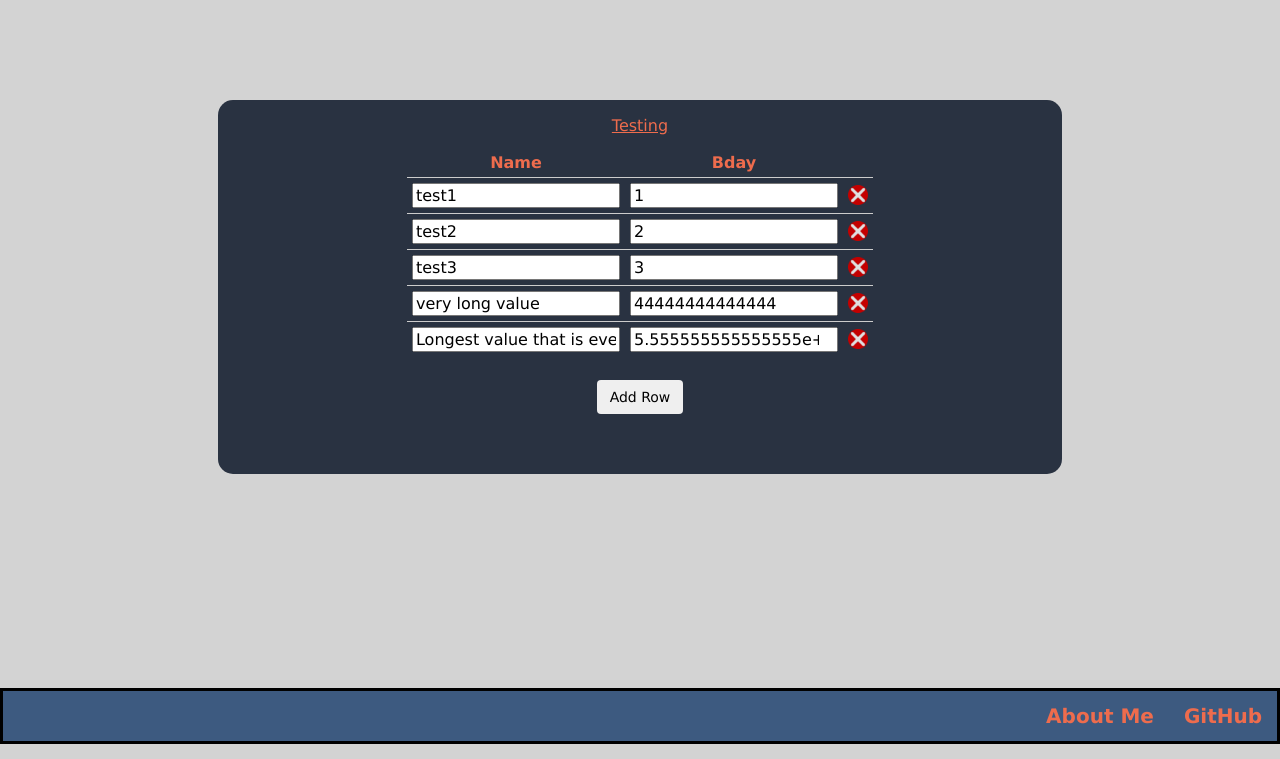
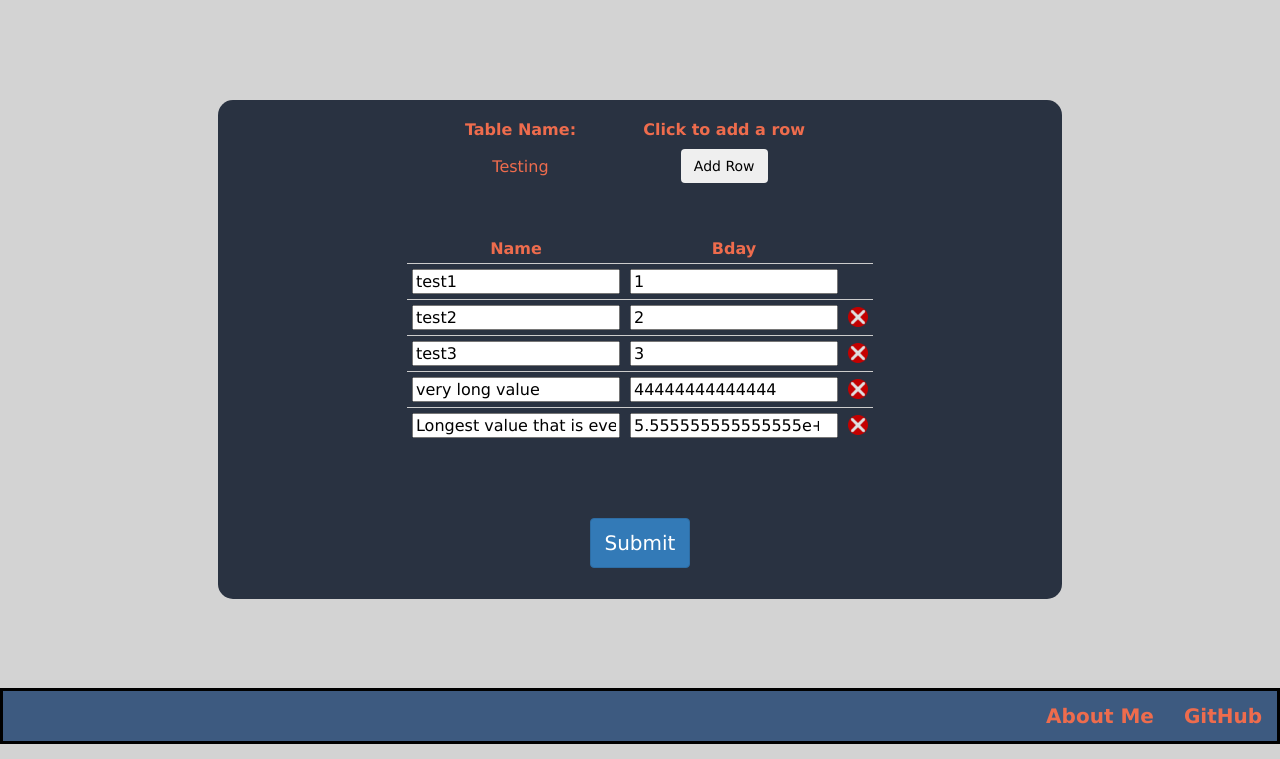
Before and after one commit to AlexJButton/OmniTracker, a Flask app: a page that uses website/templates/OmniEdit.html in a window 1280 px wide. Shown: the part 56-815 px from the top of the page. Run offline with Flask 3, Linux system fonts and the light colour scheme; a user stored in the database is signed in; data comes from the database, SQL or seed files in the repository; some libraries are stand-ins or nearby versions.

Commit message:
Largely finished OmniEdit frontend
- OmniEdit now allows you to add and remove rows in the table, sets the input type correctly and makes the POST call. (backend functionality has not been started yet)
- More stuff on TODO list

```diff
--- a/website/templates/OmniEdit.html
+++ b/website/templates/OmniEdit.html
@@ -48,10 +48,10 @@
 			}
 			.navbar li a:hover {
 				background-color: #293241;
-				color: #ee6c4d ;
+				color: #ee6c4d;
 			}
 			table {
-				width: auto%;
+				width: auto;
 				margin-left: auto;
 				margin-right: auto;
 				border-collapse: collapse;
@@ -82,6 +82,11 @@
 				width: 20px;
 				height: 20px;
 				vertical-align: middle;
+			}
+			.cell2 {
+				text-align: center;
+				padding: 5px;
+				color: #ee6c4d;
 			}
 		</style>
 	</head>
@@ -125,47 +130,63 @@
 		<!-- Content of the page -->
 		<div class="mainDiv">
 
-			<p><u>{{ tName }}</u></p>
+			<table style="width: 50%;">
+				<tr>
+					<th class="cell2">Table Name:</th>
+					<th class="cell2">Click to add a row</th>
+				</tr>
+				<tr>
+					<td class="cell2">{{ tName }}</td>
+					<td class="cell2"><button type="button" class="btn btn-secondary" onclick="appendRow()" style="color: black;">Add Row</button></td>
+				</tr>
+			</table>
+
+			<br><br>
+			<form class="form-inline" action="{{ url_for('views.edit', tracker=tName) }}" method="post">
 
 				<div class="scrollDiv">
 					<table id="editTable" class="editTable">
 						<tr>
 							{% for field in tableCols %}
-							<th class="cell" style="color: #ee6c4d;" id="header{{loop.index0}}">{{ field }}</th>
+								<th class="cell" style="color: #ee6c4d;" id="header{{loop.index0}}" name="{{field}}">{{ field }}</th>
 							{% endfor %}
-						<th class="delCell"></th>
+							<th class="delCell" id="header{{tableCols|length}}" name="deleteBtn"></th>
 						</tr>
 						{% set i = namespace(value=1) %}
 						{% for row in tableRows %}
 							<tr>
 								{% for item in row %}
 									{% if tableTypes[loop.index0] == 1 %}
-									<td class="cell"><input type="text" id="{{tableCols[loop.index0]}}_{{i.value}}" value="{{item}}"></td>
+										<td class="cell"><input type="text" id="{{tableCols[loop.index0]}}{{i.value}}" value="{{item}}"></td>
 									{% elif tableTypes[loop.index0] == 0 %}
-									<td class="cell"><input type="number" id="{{tableCols[loop.index0]}}_{{i.value}}" value="{{item}}"></td>
+										<td class="cell"><input type="number" id="{{tableCols[loop.index0]}}{{i.value}}" value="{{item}}"></td>
 									{% else %}
-									<td class="cell"><input type="text" id="{{tableCols[loop.index0]}}_{{i.value}}" value="ERROR UKNOWN TYPE"></td>
+										<td class="cell"><input type="text" id="{{tableCols[loop.index0]}}{{i.value}}" value="ERROR UKNOWN TYPE"></td>
 									{% endif %}
 								{% endfor %}
-							<td class="delCell"><img title="Delete Field" src="/static/images/delete.png" id="deleteBtn{{i.value}}" onclick="deleteRow()"></img></td>
+								{% if loop.index0 > 0 %}
+									<td class="delCell"><img title="Delete Field" src="/static/images/delete.png" id="deleteBtn{{i.value}}" onclick="deleteDataRow(event)"></img></td>
+								{% else %}
+									<td class="delCell"></td>
+								{% endif %}
 							</tr>
 							{% set i.value = i.value + 1 %}
 						{% endfor %}
 					</table>
 
-				<br>
-
-				<div>
-					<button type="button" class="btn btn-secondary" onclick="appendRow()" style="color: black;">Add Row</button>
-				</div>
-
 					<br><br>
 				</div>
 
+				<input type="hidden" id="rowCount" name="rowCount" value="{{tableRows|length}}">
+				<div class="text-center">
+					<button type="submit" class="btn btn-primary" style="height: 50px; width: 100px; font-size: 20px; margin-left: auto; margin-right: auto; margin-top: 30px;">Submit</button>
+				</div>
 
-
+			</form>
 
 		</div>
+
+		<br><br><br><br><br><br><br><br>
 
 		<script type="text/javascript">
 			function appendRow() {
@@ -178,18 +199,18 @@
 				// Creating the row and cells of the table
 				var newRow = table.insertRow();
 				for (var i = 0; i < (numCols-1); i++) {
-					// This gets the name of the column which is used in the id of each value in a column
+					// This gets the name of the column which is used in the ID of each value in a column
 					header = document.getElementById("header"+String(i));
-					cName = header.textContent;
+					cName = header.getAttribute("name");
 
 					// Now getting the input type of the cell above
-					previousInput = document.getElementById(cName+"_"+String(num-1));
+					previousInput = document.getElementById(cName+String(num-1));
 					typing = previousInput.getAttribute("type");
 
 					// Now making the new input with the type and putting it into a new cell
 					var input = document.createElement("input");
 					input.type = typing;
-					input.id = cName+"_"+String(num);
+					input.id = cName+String(num);
 					if (typing == "text") {
 						input.value = " ";
 					}
@@ -213,13 +234,53 @@
 				newCell.className = "delCell";
 				newCell.innerHTML = imgInput.outerHTML;
 				delbtn = document.getElementById("deleteBtn"+num);
-				delbtn.addEventListener("click", deleteRow);
+				delbtn.addEventListener("click", deleteDataRow);
 			}
 
-			function deleteRow(event) {
-				console.log("Too be finished")
-				var num = event.target.id;
-				console.log(num)
+			function deleteDataRow(event) {
+				// Getting the row number of the pressed button
+				var pos = event.target.id.replace(/\D/g, "");
+
+				// Getting the table and row information
+				var table = document.getElementById("editTable");
+				var num = table.rows.length;
+				var relRol = table.rows[pos];
+				var numCols = relRol.cells.length;
+
+				// Deleting all the elements in the row
+				for (var i = 0; i < numCols; i++) {
+					// This gets the name of the column which is used in the ID of each value in a column
+					header = document.getElementById("header"+String(i));
+					cName = header.getAttribute("name");
+
+					var element = document.getElementById(cName+String(pos));
+					element.remove();
+				}
+				table.deleteRow(pos);
+
+				// Next is to, if the deleted now was not the last, decrement everything after by one
+				if (pos < (num-1)) {
+
+					// For every row after the one deleted
+					for (var i = parseInt(pos)+1; i <= (num-1); i++) {
+						// For every cell
+						for (var j = 0; j < numCols; j++) {
+							// This gets the name of the column which is used in the ID of each value in a column
+							header = document.getElementById("header"+String(j));
+							cName = header.getAttribute("name");
+
+							// Getting the element in the cell and lowering its ID
+							var element = document.getElementById(cName+String(i));
+							if (element) {
+								element.id = cName + String(i-1);
+							}
+							else {
+								console.warn("element of ID: " + String(cName) + String(i-1) + " does not exist")
+							}
+						}
+					}
+				}
+
 			}
 
 		</script>
--- a/website/templates/OmniMake.html
+++ b/website/templates/OmniMake.html
@@ -283,7 +283,6 @@
 				var input = document.getElementById(String(num+"name"));
 				var select = document.getElementById(String(num));
 				var imgInput = document.getElementById(String("deleteBtn"+num));
-				var br = document.getElementById(String("br"+num));
 
 				// Deleting the field
 				if (label) { // Error checking for if it actually exists
@@ -300,10 +299,8 @@
 
 				// Now to lower all the remaining fields after it by 1 to keep the count correct
 				if (num < len) {
-					var start = parseInt(num)+1;
-					var end = len;
 
-					for (i = start; i <= end; i++) {
+					for (i = parseInt(num)+1; i <= len; i++) {
 
 						const label = document.getElementById(String("label"+i));
 						const input = document.getElementById(String(i+"name"));
--- a/website/views.py
+++ b/website/views.py
@@ -4,7 +4,6 @@ from sqlalchemy import MetaData, Table, Column, Integer, Text, inspect, text
 from . import db
 
 views = Blueprint("views", __name__)
-
 
 
 @views.route("/")
@@ -63,10 +62,10 @@ def edit(tracker):
     return render_template("OmniEdit.html", tName=tracker, tableCols=tableCols, tableRows=tableRows, tableTypes=tableTypes)
 
 
-#@views.route("OmniEdit")
-#@login_required
-#def edit(tracker):
-
+@views.route("/OmniEdit/<tracker>", methods=["POST"])
+@login_required
+def edit2(tracker):
+    return "Success " + tracker
 
 
 @views.route("/OmniMake", methods=["GET", "POST"])
```
Also changed, not shown: README.md. Lines whose indentation alone changed are shown as unchanged.
